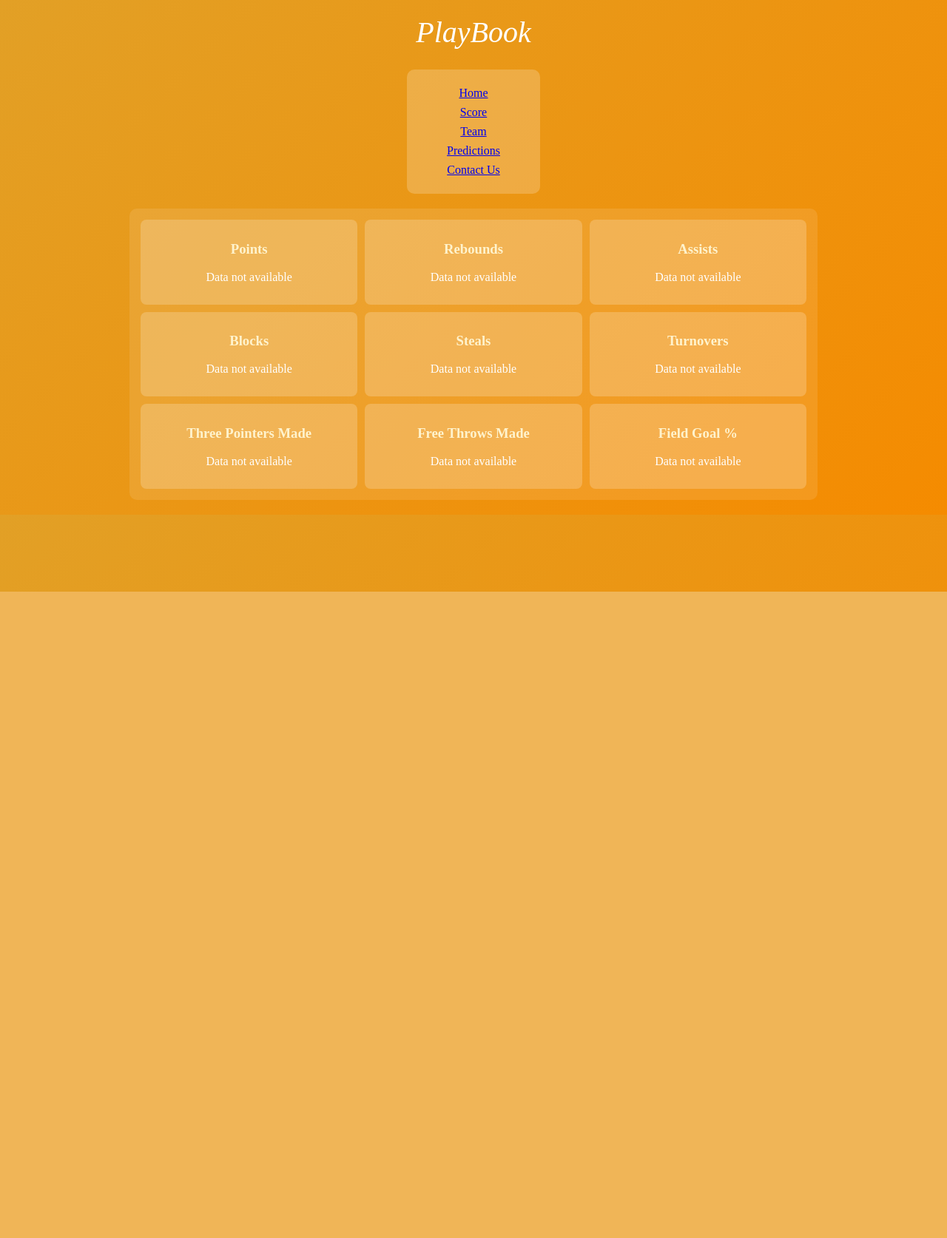
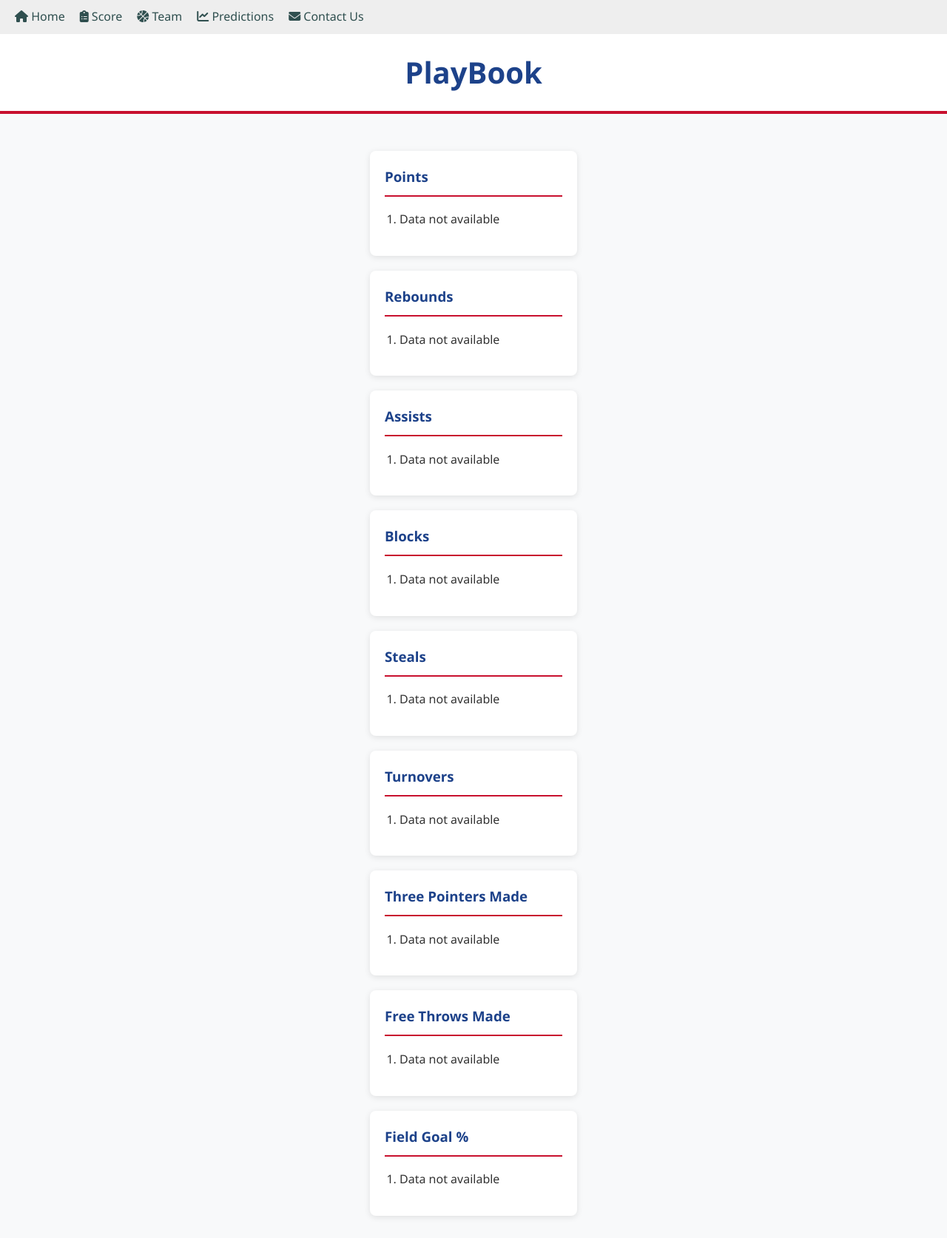
Before and after one commit to BillingtonDev/NBAPredictionsWebsite, a Node project: template frontend/views/statistics.ejs in a window 1280 px wide. Shown: the whole page at 74% size. Before the commit the page ends 800 px from the top, so only its background shows below. Run offline with Node 20 templates, Linux system fonts and the light colour scheme; the template is opened without the code that fills it, so the values that code supplies are empty.

Commit message:
Changed the Statistics Page

```diff
--- a/frontend/public/statistics.css
+++ b/frontend/public/statistics.css
@@ -1,78 +1,110 @@
+/* Global Styles */
 * {
-    font-family: 'Times New Roman', Times, serif;
+    box-sizing: border-box;
+  }
+  body {
+    font-family: 'Segoe UI', Tahoma, Geneva, Verdana, sans-serif;
+    margin: 0;
+    padding: 0;
+    background-color: #f8f9fa;
+    color: #333;
+    line-height: 1.6;
+    min-height: 100vh;
+    display: flex;
+    flex-direction: column;
   }
 
-body {
-    background: linear-gradient(135deg, #e2a026, #f58b00);
+  /* Navigation Bar */
+  .navbar {
+    background-color: #eee;
+    padding: 10px 20px;
+    display: flex;
+    align-items: center;
+  }
+  .navbar a {
+    color: darkslategray;
+    text-decoration: none;
+    margin-right: 20px;
+    font-size: 16px;
+  }
+  .navbar a:hover {
+    color: #1d428a;
+  }
+
+  /* Header */
+  .header {
+    text-align: center;
+    padding: 20px;
+    background-color: #fff;
+    border-bottom: 4px solid #c8102e;
+  }
+  .header h1 {
     margin: 0;
-    padding: 0;
+    font-size: 2.5em;
+    color: #1d428a;
+  }
+
+  /* Container */
+  .container {
+    max-width: 1200px;
+    margin: 30px auto;
+    padding: 0 20px;
+    flex: 1;
+  }
+
+  /* Error Message */
+  .error-message {
+    background-color: #ffe6e6;
+    color: #cc0000;
+    border: 1px solid #cc0000;
+    padding: 10px;
+    margin-bottom: 20px;
+    border-radius: 4px;
     text-align: center;
   }
 
-h1 {
-    font-size: 40px;
-    font-style: oblique;
-    font-weight: 500;
-    color: white;
+  /* Stats Grid */
+  .stats-grid {
+    display: grid;
+    grid-template-columns: repeat(auto-fill, minmax(280px, 1fr));
+    gap: 20px;
     margin-top: 20px;
   }
 
-input {
-    border-radius: 20px;
-    padding: 8px;
-    font-size: 16px;
-    width: 400px;
-    margin-top: 10px;
+  /* Stat Box */
+  .stat-box {
+    background-color: white;
+    border-radius: 8px;
+    padding: 20px;
+    box-shadow: 0 2px 8px rgba(0, 0, 0, 0.1);
+    transition: transform 0.3s ease;
+  }
+  .stat-box:hover {
+    transform: translateY(-5px);
+  }
+  .stat-box h3 {
+    color: #1d428a;
+    border-bottom: 2px solid #c8102e;
+    padding-bottom: 10px;
+    margin-top: 0;
   }
 
-.card {
-    width: 150px;
-    background: rgba(255, 255, 255, 0.2);
-    border-radius: 10px;
-    padding: 15px;
-    margin: 20px auto;
-    color: white;
-    text-align: center;
+  /* Ordered List in Stat Box */
+  .stat-box ol {
+    padding-left: 20px;
+  }
+  .stat-box li {
+    margin: 8px 0;
+    font-size: 1em;
   }
 
-.cardTitles {
-    margin: 8px 0;
+  /* Responsive Design */
+  @media (max-width: 768px) {
+    .navbar {
+      flex-direction: column;
+      align-items: flex-start;
     }
-
-.container {
-    width: 90%;
-    max-width: 900px;
-    background: rgba(255, 255, 255, 0.1);
-    padding: 15px;
-    border-radius: 10px;
-    margin: 20px auto;
-    text-align: center;
+    .navbar a {
+      margin: 5px 0;
     }
-
-.stats-grid {
-    display: grid;
-    grid-template-columns: repeat(3, 1fr);
-    gap: 10px;
-    justify-content: center;
   }
-
-.stat-box {
-    background: rgba(255, 255, 255, 0.2);
-    padding: 10px;
-    border-radius: 8px;
-    color: white;
-}
-
-.stat-box h3 {
-    margin-bottom: 5px;
-    color: #fff3cd;
-}
-
-.stat-box ol {
-    padding: 0;
-    list-style: none;
-}
-
-.stat-box li {
-    padding: 2px 0;
-}
--- a/frontend/views/statistics.ejs
+++ b/frontend/views/statistics.ejs
@@ -5,18 +5,20 @@
   <meta name="viewport" content="width=device-width, initial-scale=1.0">
   <title>Statistics</title>
   <link rel="stylesheet" href="/statistics.css"/>
-
+  <link rel="stylesheet" href="https://cdnjs.cloudflare.com/ajax/libs/font-awesome/6.4.0/css/all.min.css">
 </head>
 <body>
+  <nav class="navbar">
+    <a href="/"><i class="fas fa-home"></i> Home</a>
+    <a href="/scores"><i class="fas fa-clipboard-list"></i> Score</a>
+    <a href="/teams"><i class="fas fa-basketball-ball"></i> Team</a>
+    <a href="/predictions"><i class="fas fa-chart-line"></i> Predictions</a>
+    <a href="/contactus"><i class="fas fa-envelope"></i> Contact Us</a>
+  </nav>
+
+  <header class="header">
     <h1>PlayBook</h1>
-
-    <div class="card">
-        <p class="cardTitles"><a href="/">Home</a></p>
-        <p class="cardTitles"><a href="/scores">Score</a></p>
-        <p class="cardTitles"><a href="/teams">Team</a></p>
-        <p class="cardTitles"><a href="/predictions">Predictions</a></p>
-        <p class="cardTitles"><a href="/contactus">Contact Us</a></p>
-    </div>
+  </header>
 
   <div class="container">
     <% if (locals.error) { %>
@@ -43,6 +45,7 @@
           <% } %>
         </ol>
       </div>
+
       <div class="stat-box">
         <h3>Rebounds</h3>
         <ol>
@@ -60,6 +63,7 @@
           <% } %>
         </ol>
       </div>
+
       <div class="stat-box">
         <h3>Assists</h3>
         <ol>
@@ -77,6 +81,7 @@
           <% } %>
         </ol>
       </div>
+
       <div class="stat-box">
         <h3>Blocks</h3>
         <ol>
@@ -94,6 +99,7 @@
           <% } %>
         </ol>
       </div>
+
       <div class="stat-box">
         <h3>Steals</h3>
         <ol>
@@ -111,6 +117,7 @@
           <% } %>
         </ol>
       </div>
+
       <div class="stat-box">
         <h3>Turnovers</h3>
         <ol>
@@ -128,6 +135,7 @@
           <% } %>
         </ol>
       </div>
+
       <div class="stat-box">
         <h3>Three Pointers Made</h3>
         <ol>
@@ -145,6 +153,7 @@
           <% } %>
         </ol>
       </div>
+
       <div class="stat-box">
         <h3>Free Throws Made</h3>
         <ol>
@@ -162,6 +171,7 @@
           <% } %>
         </ol>
       </div>
+
       <div class="stat-box">
         <h3>Field Goal %</h3>
         <ol>
@@ -181,6 +191,5 @@
       </div>
     </div>
   </div>
-
 </body>
 </html>
```
Lines whose indentation alone changed are shown as unchanged.
